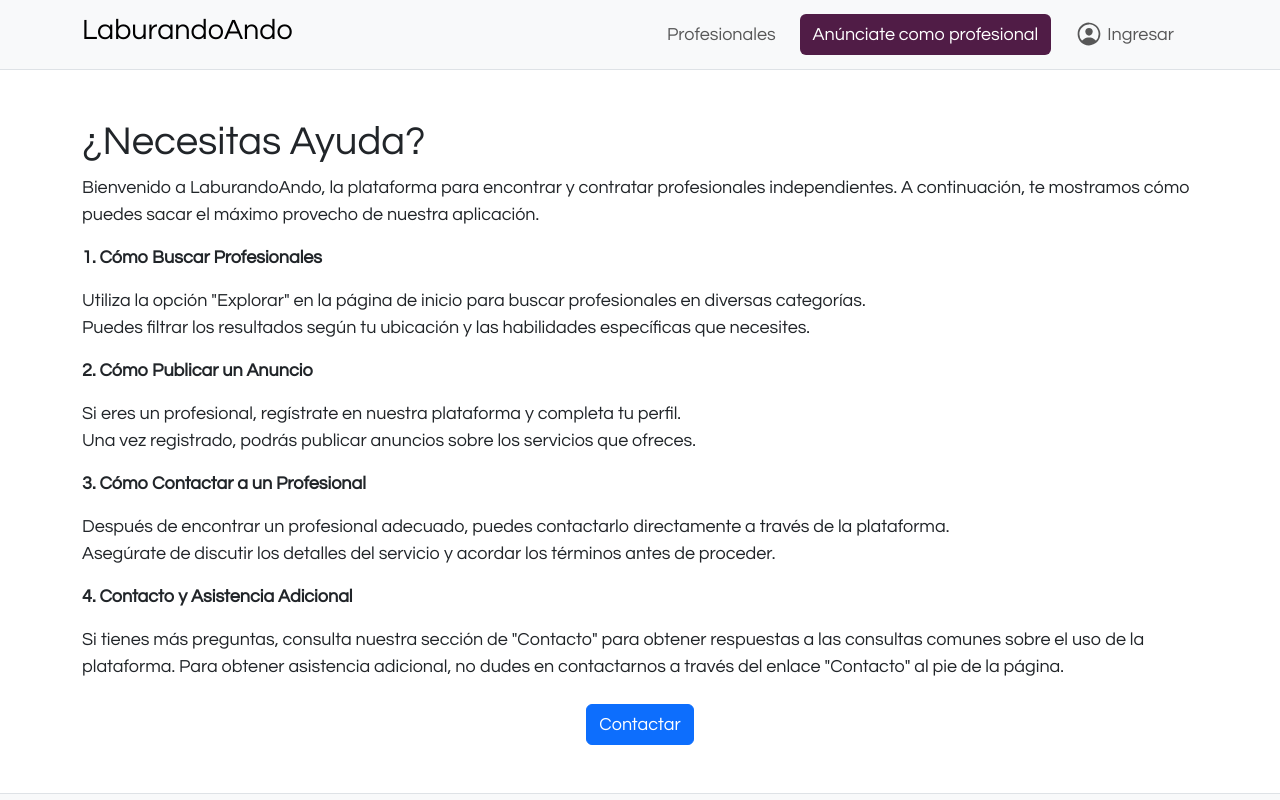
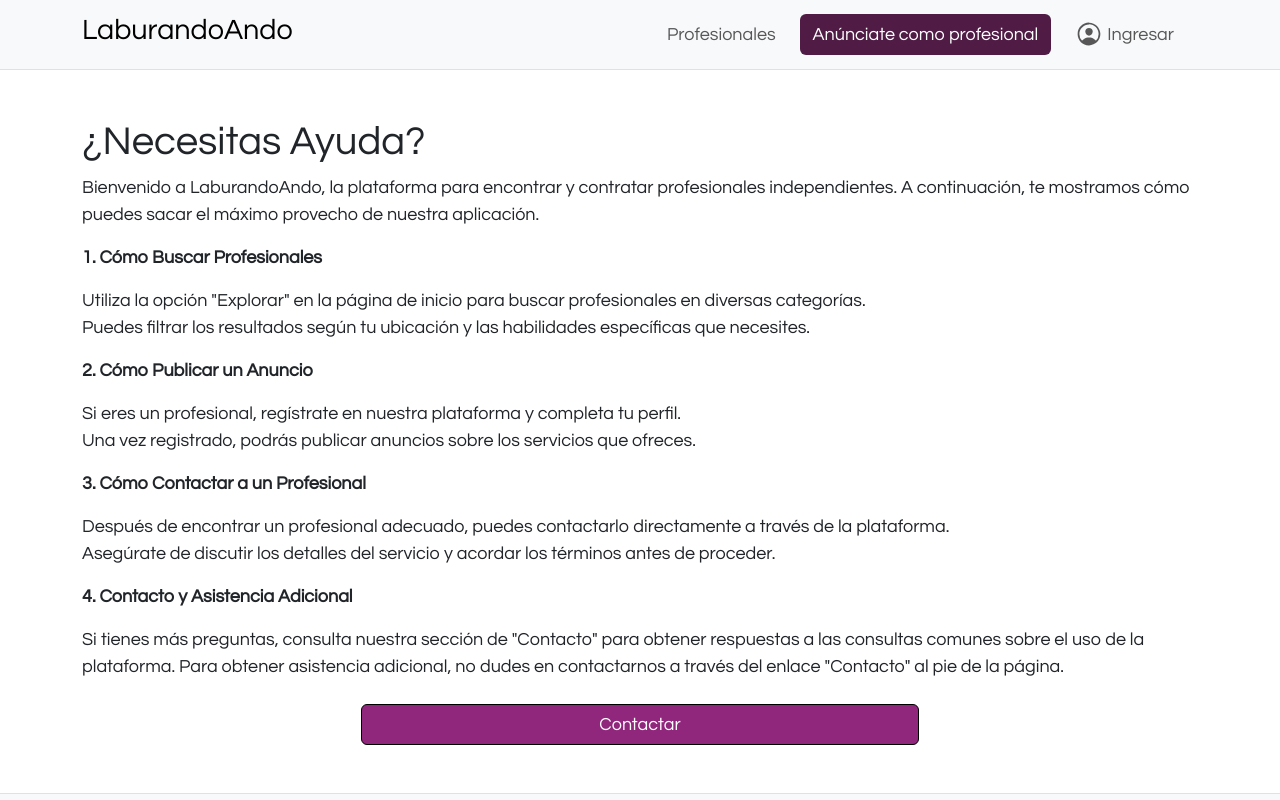
Before and after one commit to FranprzDev/LaburandoAndo, a React (Vite) app: page /necesitasAyuda in a window 1280 px wide. Shown: the top 800 px of the page. Built offline with nearby package versions, Linux system fonts and the light colour scheme; no server answers.

Commit message:
agregue estilos al boton y cambie color de fondo y su border

```diff
--- a/src/pages/TerminosCondiciones/NecesitasAyuda.jsx
+++ b/src/pages/TerminosCondiciones/NecesitasAyuda.jsx
@@ -58,7 +58,7 @@ const NecesitasAyuda = () => {
           </p>
           <div className="text-center mt-4">
             <Link to="/contacto">
-              <Button variant="primary">Contactar</Button>
+              <Button  className="btnContact border-black">Contactar</Button>
             </Link>
           </div>
         </Col>
```
